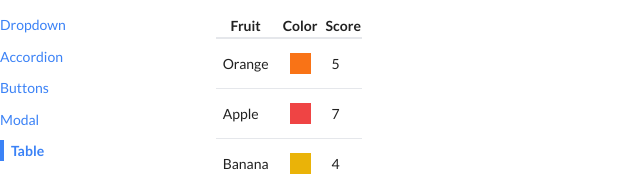
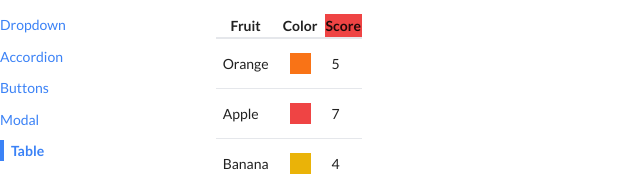
Before and after one commit to Mohitkumar6122/comps, a React (Create React App) app: page /table in a window 1280 px wide. Shown: the top 176 px of the page, without its empty margins (0-640 px from the left). Built offline with nearby package versions, Linux system fonts and the light colour scheme.

Commit message:
Adding Sort functionality to Table component
Signed-off-by: Mohit Kumar <mkay6123@gmail.com>

```diff
--- a/src/components/Table.js
+++ b/src/components/Table.js
@@ -1,4 +1,4 @@
-import React from "react";
+import React, {Fragment} from "react";
 
 function Table({ data, config, keyFn }) {
   const renderedRows = data.map((rowData) => {
@@ -17,8 +17,16 @@
   });
 
   const renderedHeaders = config.map((column) => {
+    // if header has a custom header then take it from the config file itself
+    if (column.header) {
+      return (
+        // Fragment adds a key without extra jsx
+        <Fragment key={column.label}>{column.header()}</Fragment>
+      );
+    }
     return <th key={column.label}>{column.label}</th>;
   });
+
   return (
     <table className="table-auto border-spacing-2">
       <thead>
--- a/src/pages/ModalPage.js
+++ b/src/pages/ModalPage.js
@@ -12,7 +12,7 @@
   };
 
   const actionBar = (
-    <Button primary success onClick={handleCloseModal}>
+    <Button success onClick={handleCloseModal}>
       I Accept
     </Button>
   );
--- a/src/pages/TablePage.js
+++ b/src/pages/TablePage.js
@@ -22,18 +22,24 @@
   {
     label: "Score",
     render: (fruit) => fruit.score,
+    // optional property for label use {header: prop}
+    header: () => <th className="bg-red-500">Score</th>,
+
+    // optional fxn to describe how to extract values for sorting when the
+    // column is clicked use sortValue: { prop }
     sort: (a, b) => {
       return a - b;
     },
   },
 ];
 
-// generated the kew for rows in table
+// generates the key for rows in table
 // handling given to developer using table
 const keyFn = (fruit) => {
   // here fruit.name is being used as key
   return fruit.name;
 };
+
 function TablePage() {
   return (
     <div>
```
